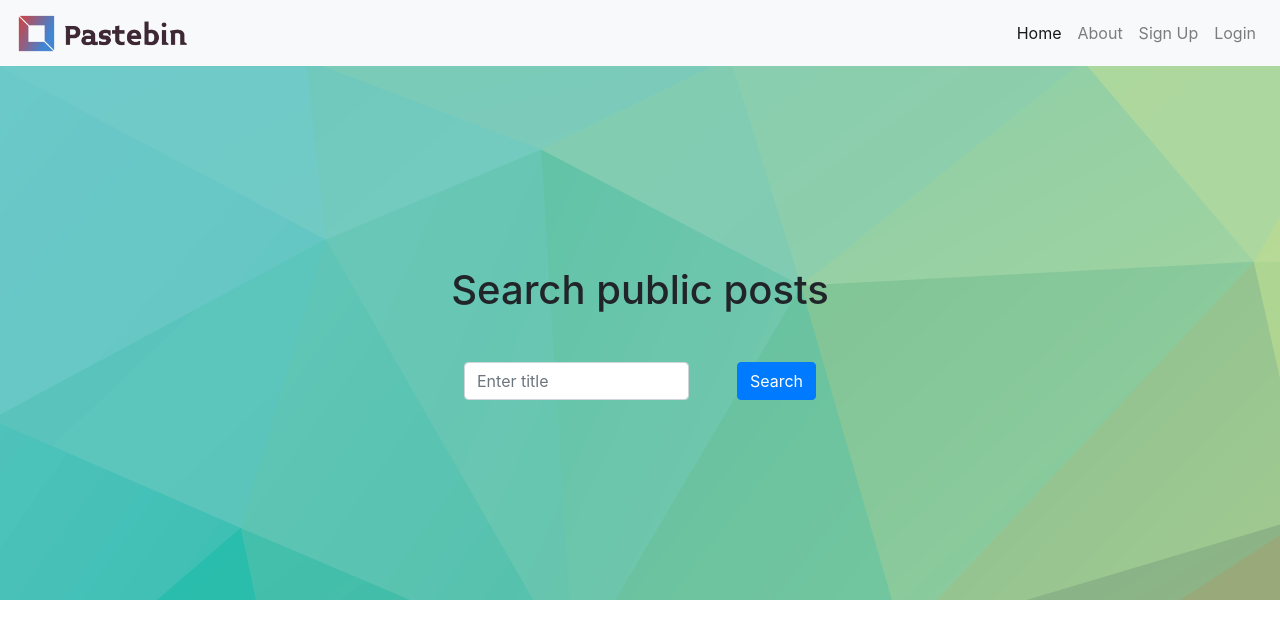
After one commit to mishelshaji/django-pastebin, a Django app: template pastebin/guest/templates/search.html in a window 1280 px wide. The commit adds this page. Shown: the top 639 px of the page. Run offline with Django 3.2, Linux system fonts and the light colour scheme; the template is opened without the code that fills it, so the values that code supplies are empty; some libraries are stand-ins or nearby versions.

Commit message:
Create search page

```diff
--- a/pastebin/guest/templates/base.html
+++ b/pastebin/guest/templates/base.html
@@ -12,6 +12,7 @@
 
     <!-- Bootstrap CSS -->
     <link rel="stylesheet" href="https://stackpath.bootstrapcdn.com/bootstrap/4.3.1/css/bootstrap.min.css" integrity="sha384-ggOyR0iXCbMQv3Xipma34MD+dH/1fQ784/j6cY/iJTQUOhcWr7x9JvoRxT2MZw1T" crossorigin="anonymous">
+    <link rel="stylesheet" href="{% static 'css/style.css' %}">
   </head>
   <body>
       <nav class="navbar navbar-expand-sm navbar-light bg-light">
--- /dev/null
+++ b/pastebin/guest/templates/search.html
@@ -0,0 +1,21 @@
+{% extends 'base.html' %}
+
+{% block meta %}
+    <title>Search</title>
+{% endblock meta %}
+
+{% block content %}
+    <div class="container-fluid" id="search">
+        <h1 class="text-center mb-5">Search public posts</h1>
+        <form method="get" class="d-flex">
+            <input type="search" class="form-control mr-5" name="s" id="s" required placeholder="Enter title">
+            <button type="submit" class="btn btn-primary">Search</button>
+        </form>
+    </div>
+
+
+    {% if message %}
+        {{ message }}
+    {% endif %}
+
+{% endblock content %}
--- a/pastebin/guest/urls.py
+++ b/pastebin/guest/urls.py
@@ -7,4 +7,5 @@ urlpatterns = [
     path('login/', user_login, name="login"),
     path('logout/', logout_user, name="logout"),
     path('register/', register, name="register"),
+    path('search/', search, name="search"),
 ]
--- /dev/null
+++ b/pastebin/static/css/style.css
@@ -0,0 +1,9 @@
+#search{
+    background-image: url(../images/search-bg.png);
+    padding: 25vh;
+}
+
+#search form{
+    padding: 0 30%;
+    justify-content: center;
+}
```
Also changed, not shown: pastebin/guest/views.py (+16 -0 lines), pastebin/static/images/search-bg.png (added).
